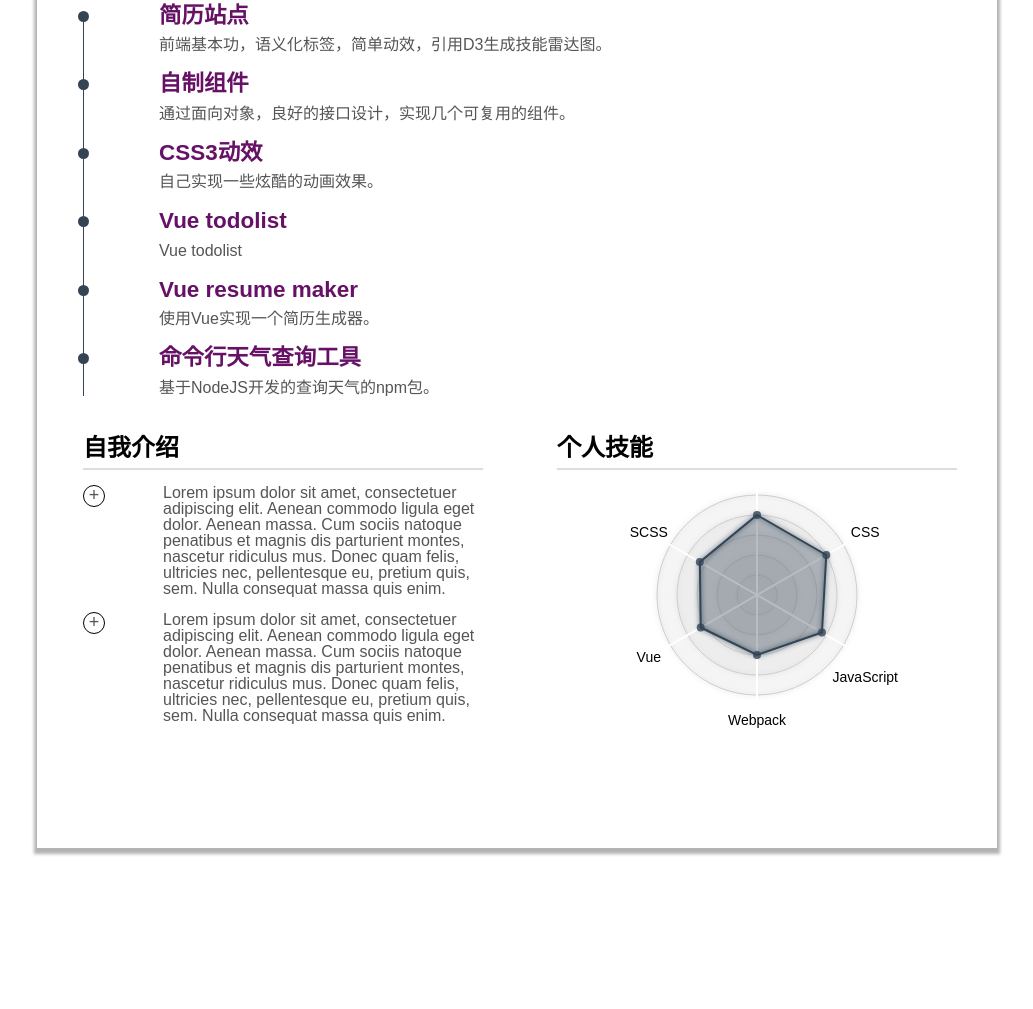
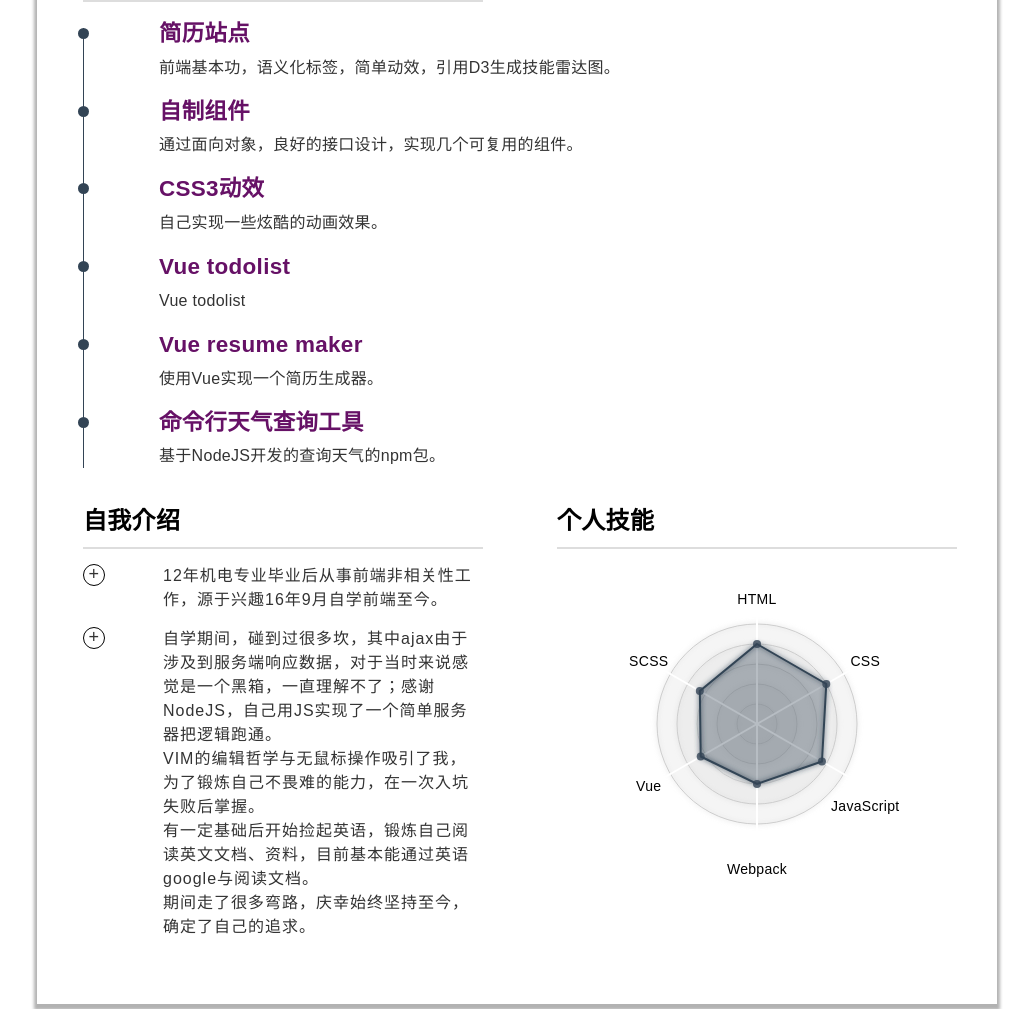
Before and after one commit to nineSean/resume, a plain HTML site: page index.html in a window 1280 px wide. Shown: the part 390-1399 px from the top of the page, without its empty margins (123-1156 px from the left). Before the commit the page ends 1258 px from the top, so only its background shows below. Drawn offline with nearby package versions, Linux system fonts and the light colour scheme.

Commit message:
add introduce my self

```diff
--- a/index.html
+++ b/index.html
@@ -123,11 +123,15 @@
         <div class="intro-content">
           <section class="pos-r">
             <div class="decoration">+</div>
-            <p>Lorem ipsum dolor sit amet, consectetuer adipiscing elit. Aenean commodo ligula eget dolor. Aenean massa. Cum sociis natoque penatibus et magnis dis parturient montes, nascetur ridiculus mus. Donec quam felis, ultricies nec, pellentesque eu, pretium quis, sem. Nulla consequat massa quis enim.</p>
+            <p>  12年机电专业毕业后从事前端非相关性工作，源于兴趣16年9月自学前端至今。</p>
           </section>
           <section class="pos-r">
             <div class="decoration">+</div>
-            <p>Lorem ipsum dolor sit amet, consectetuer adipiscing elit. Aenean commodo ligula eget dolor. Aenean massa. Cum sociis natoque penatibus et magnis dis parturient montes, nascetur ridiculus mus. Donec quam felis, ultricies nec, pellentesque eu, pretium quis, sem. Nulla consequat massa quis enim.</p>
+            <p>自学期间，碰到过很多坎，其中ajax由于涉及到服务端响应数据，对于当时来说感觉是一个黑箱，一直理解不了；感谢NodeJS，自己用JS实现了一个简单服务器把逻辑跑通。
+              VIM的编辑哲学与无鼠标操作吸引了我，为了锻炼自己不畏难的能力，在一次入坑失败后掌握。
+              有一定基础后开始捡起英语，锻炼自己阅读英文文档、资料，目前基本能通过英语google与阅读文档。
+              期间走了很多弯路，庆幸始终坚持至今，确定了自己的追求。
+            </p>
           </section>
         </div>
       </div>
--- a/radarChart.js
+++ b/radarChart.js
@@ -386,7 +386,7 @@ function RadarChart(id, data, options) {
 // ////////////////////////////////////////////////////////////
 
 var margin = {
-    top: 10,
+    top: 60,
     right: 100,
     bottom: 100,
     left: 100
--- a/style.css
+++ b/style.css
@@ -2,10 +2,11 @@
 *{
   margin: 0;
   padding: 0;
+  letter-spacing: .3px;
 }
 body{
-  color: #555;
-  font: 16px/1 microsoft-yahei, sans-serif;
+  color: #333;
+  font: 16px/1.5 microsoft-yahei, sans-serif;
 }
 ul,ol{
   list-style: none;
@@ -163,14 +164,14 @@ main{
 .portfolio-content > .line-cover{
   position: absolute;
   left: -3px;
-  height: 4px;
-  border: 2px solid #fff;
+  height: 5px;
+  border: 3px solid #fff;
 }
 
 .circle{
   position: absolute;
   left: -81px;
-  top: 6px;
+  top: 11px;
   width: 11px;
   height: 11px;
   border-radius: 50%;
@@ -179,11 +180,11 @@ main{
 
 .project-header{
   font-size: 1.2em;
-  margin-bottom: 10px;
+  margin-bottom: 5px;
 }
 
 .project-content{
-  margin-bottom: 20px;
+  margin-bottom: 15px;
 }
 
 footer{
@@ -217,6 +218,11 @@ footer{
   padding: 0 0 15px 80px;
 }
 
+.intro-content section>p{
+  white-space: pre-line;
+  letter-spacing: 1px;
+}
+
 .skills{
   float: right;
   width: 400px;
```
